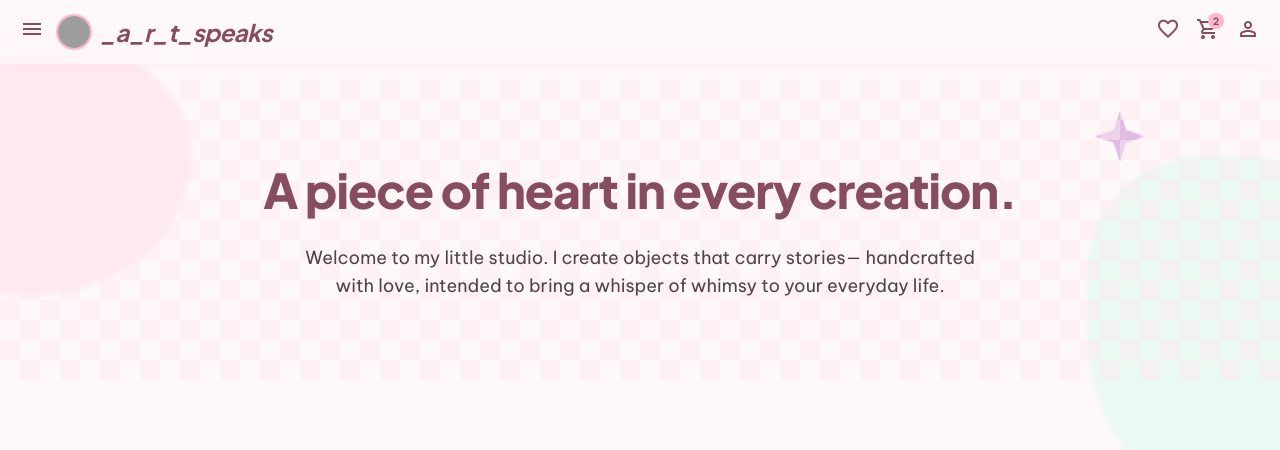
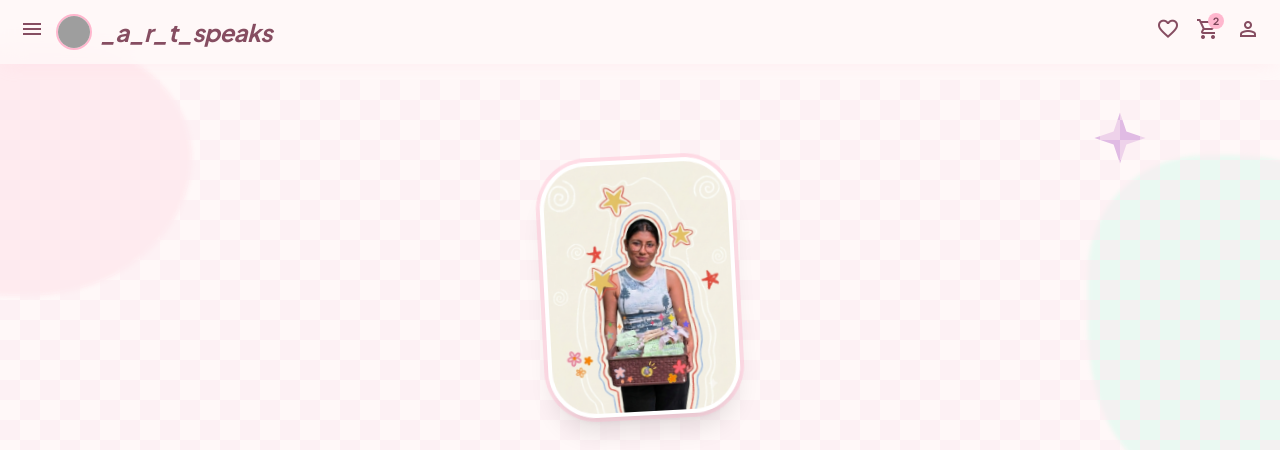
Before and after one commit to AnushriKar99/art_speaks, a Next.js app: page / in a window 1280 px wide. Shown: the top 450 px of the page. Built offline with nearby package versions, Linux system fonts and the light colour scheme; grey boxes are pictures that could not be loaded.

Commit message:
Add artist photo to homepage hero
Gives the hero section a personal touch with a framed, floating portrait above the headline.

```diff
--- a/components/home/hero.tsx
+++ b/components/home/hero.tsx
@@ -1,8 +1,22 @@
+import Image from "next/image";
+
 export function Hero() {
   return (
     <section className="px-margin-mobile md:px-margin-desktop mb-16 pt-8 relative overflow-hidden">
       <div className="absolute inset-0 checkered-pattern z-[-1]" />
       <div className="max-w-4xl mx-auto text-center relative py-12">
+        <div className="flex justify-center mb-8">
+          <div className="w-40 h-52 md:w-48 md:h-64 rounded-[3rem] overflow-hidden border-4 border-white ring-4 ring-candy-pink/40 shadow-xl rotate-[-3deg] kawaii-float relative">
+            <Image
+              src="/brand/logo.png"
+              alt="The artist of _a_r_t_speaks holding a basket of handmade pieces"
+              fill
+              sizes="(min-width: 768px) 12rem, 10rem"
+              className="object-cover"
+              priority
+            />
+          </div>
+        </div>
         <h2 className="text-display-lg-mobile md:text-display-lg font-display-lg mb-6 text-primary leading-tight">
           A piece of heart in every creation.
         </h2>
```
Also changed, not shown: public/brand/logo.png (added).
